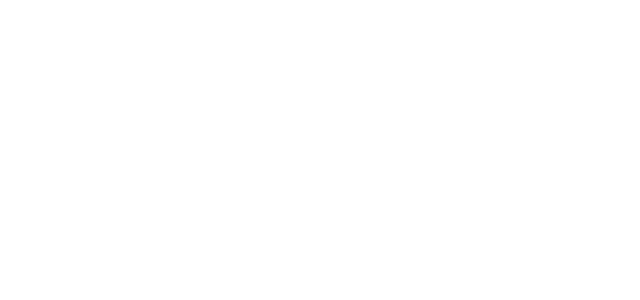
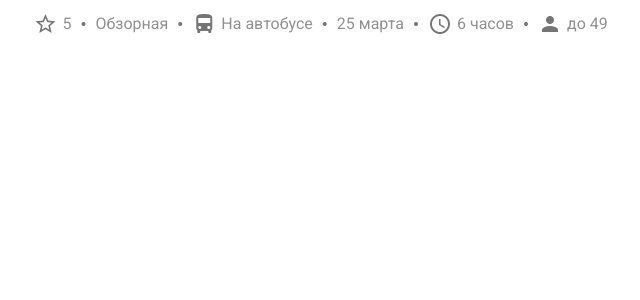
Before and after one commit to kkxley/tag-list, a Vue app: page / in a window 1280 px wide. Shown: the top 300 px of the page, without its empty margins (26-666 px from the left). Built offline with nearby package versions, Linux system fonts and the light colour scheme.

Commit message:
Добавлен компонент тега и списка тегов

```diff
--- a/src/App.vue
+++ b/src/App.vue
@@ -1,13 +1,53 @@
 <template>
   <v-app>
     <v-main>
-
+      <v-container>
+        <TagList :tags="tags" />
+      </v-container>
     </v-main>
   </v-app>
 </template>
 
 <script>
+
+const TAGS = [
+  {
+    id: 1,
+    label: '5',
+    icon: 'star-outline'
+  },
+  {
+    id: 2,
+    label: 'Обзорная',
+  },
+  {
+    id: 3,
+    label: 'На автобусе',
+    icon: 'bus'
+  },
+  {
+    id: 4,
+    label: '25 марта',
+  },
+  {
+    id: 5,
+    label: '6 часов',
+    icon: 'clock-outline'
+  },
+  {
+    id: 6,
+    label: 'до 49',
+    icon: 'account'
+  }
+];
+
+import TagList from "@/components/tags/TagList";
+
 export default {
   name: 'App',
+  components: {TagList},
+  data: () => ({
+    tags: TAGS
+  }),
 };
 </script>
--- /dev/null
+++ b/src/components/tags/Tag.vue
@@ -0,0 +1,42 @@
+<template>
+  <div class="tag">
+    <v-icon v-if="icon" class="tag__icon">
+      mdi-{{ icon }}
+    </v-icon>
+    <span class="tag__label">
+        {{ label }}
+    </span>
+  </div>
+</template>
+
+<script>
+export default {
+  name: "TagItem",
+  props: {
+    label: {
+      type: String,
+      required: true
+    },
+    icon: {
+      type: String,
+      default: null
+    }
+  }
+}
+</script>
+
+<style lang="scss" scoped>
+.tag {
+  display: flex;
+  align-items: center;
+
+  &__icon {
+    margin-right: 5px;
+  }
+
+  &__label {
+    white-space: nowrap;
+    color: #919191;
+  }
+}
+</style>
--- /dev/null
+++ b/src/components/tags/TagList.vue
@@ -0,0 +1,42 @@
+<template>
+  <div class="tag-list">
+    <div class="tag-list__item" :key="tag.id" v-for="(tag, i) in tags">
+      <v-icon v-if="i">
+        mdi-circle-small
+      </v-icon>
+      <Tag :icon="tag.icon"
+           :label="tag.label" />
+    </div>
+  </div>
+</template>
+
+<script>
+import Tag from "@/components/tags/Tag";
+
+export default {
+  name: "TagList",
+  components: {Tag},
+  props: {
+    tags: {
+      type: Array,
+      default: () => [],
+      validator(value) {
+        return value.every((element) => element.label);
+      }
+    },
+  }
+}
+</script>
+
+<style lang="scss" scoped>
+.tag-list {
+  display: flex;
+  align-items: center;
+
+  &__item {
+    display: flex;
+    align-items: center;
+  }
+
+}
+</style>
```
